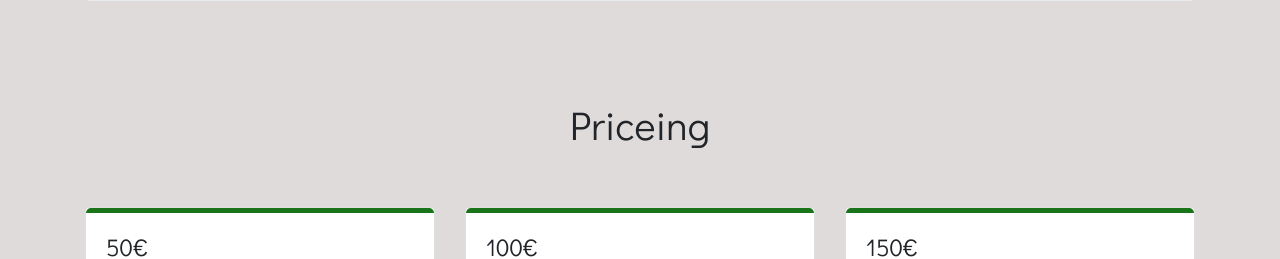
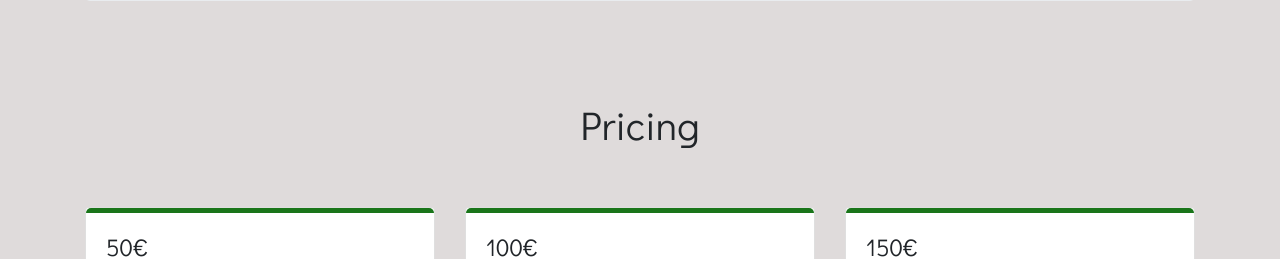
Before and after one commit to parkura/solvit.ge, a plain HTML site: page index.html in a window 1280 px wide. Shown: the part 1389-1648 px from the top of the page. Drawn offline with nearby package versions, Linux system fonts and the light colour scheme.

Commit message:
Update index.html

```diff
--- a/index.html
+++ b/index.html
@@ -129,7 +129,7 @@
 <!-- article -->
 <!-- section -->
 <section class="pricing">
-  <h1 class="price-heading">Priceing</h1>
+  <h1 class="price-heading">Pricing</h1>
   <div class="container">
     <div class="row">
   <div class=" col-md-6 col-lg-4">
```
